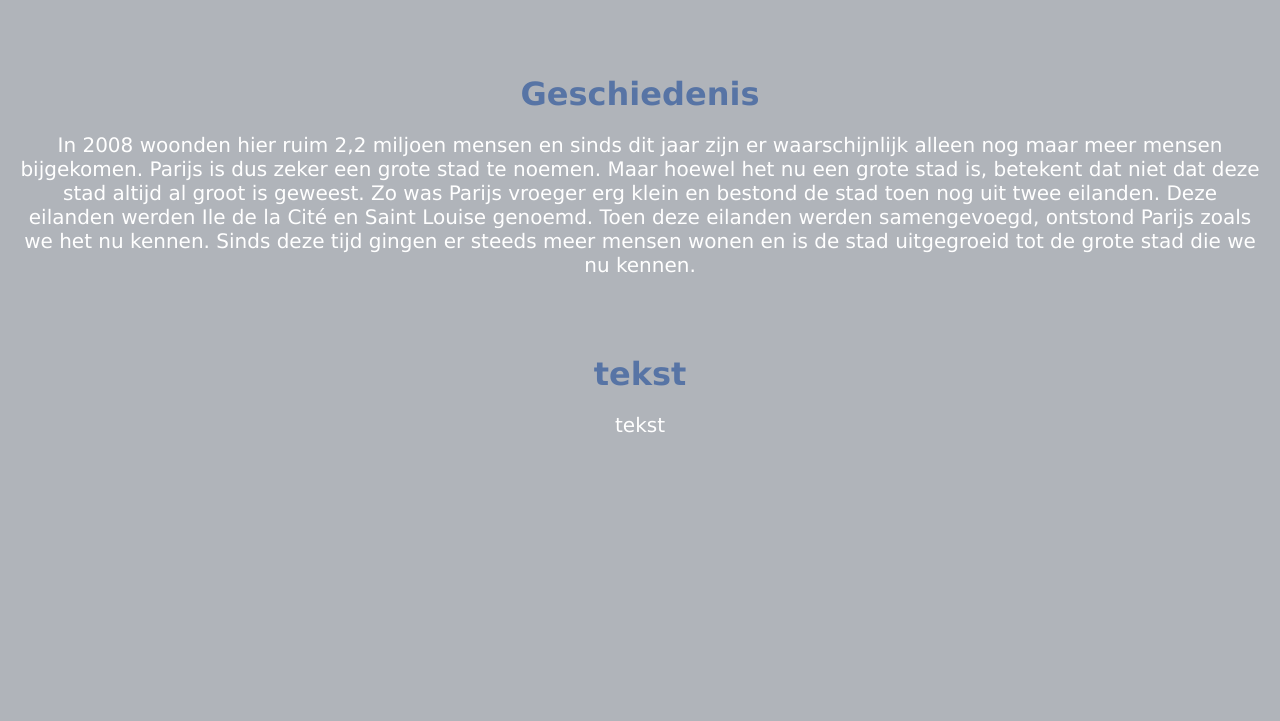
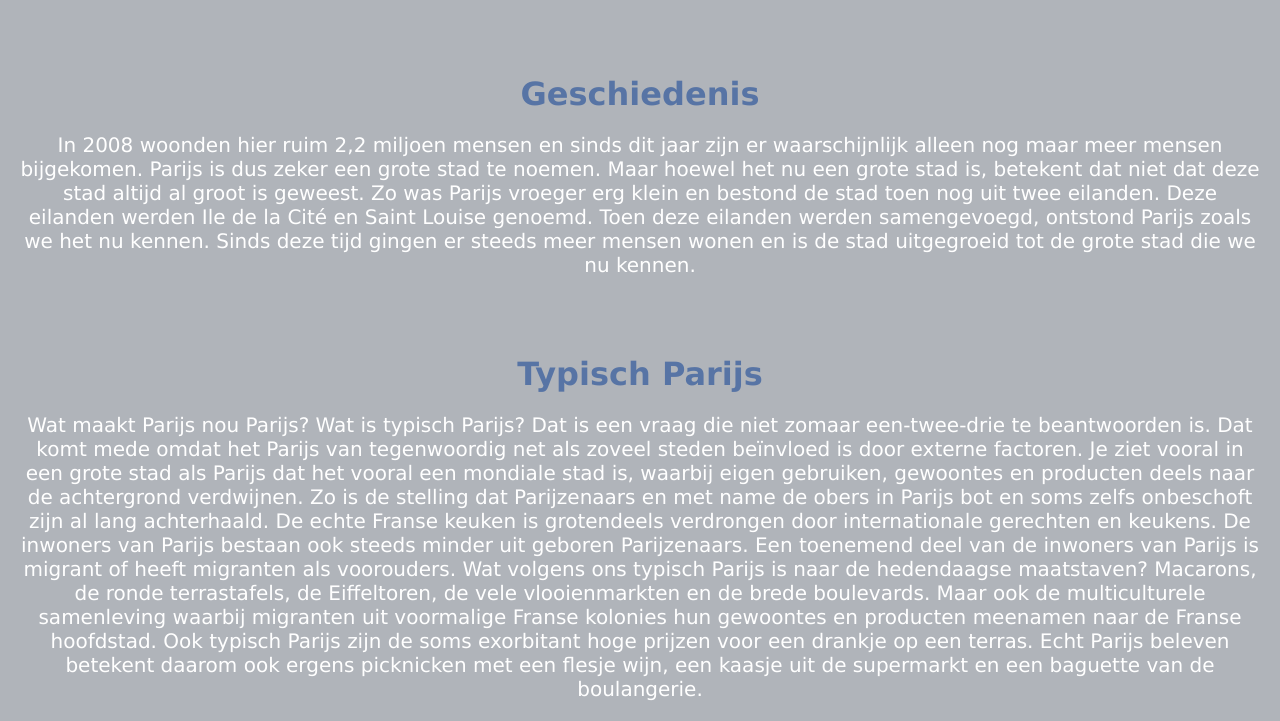
Before and after one commit to evydijkhuizen/pareis, a plain HTML site: page OverParijs.html in a window 1280 px wide. Shown: the part 776-1497 px from the top of the page. Before the commit the page ends 1233 px from the top, so only its background shows below. Drawn offline with Linux system fonts and the light colour scheme.

Commit message:
Update OverParijs.html

```diff
--- a/OverParijs.html
+++ b/OverParijs.html
@@ -122,10 +122,14 @@ De reputatie van Parijs als 'stad van de liefde' draagt hier een belangrijk stee
    <p>In 2008 woonden hier ruim 2,2 miljoen mensen en sinds dit jaar zijn er waarschijnlijk alleen nog maar meer mensen bijgekomen. Parijs is dus zeker een grote stad te noemen. Maar hoewel het nu een grote stad is, betekent dat niet dat deze stad altijd al groot is geweest. Zo was Parijs vroeger erg klein en bestond de stad toen nog uit twee eilanden. Deze eilanden werden Ile de la Cité en Saint Louise genoemd. Toen deze eilanden werden samengevoegd, ontstond Parijs zoals we het nu kennen. Sinds deze tijd gingen er steeds meer mensen wonen en is de stad uitgegroeid tot de grote stad die we nu kennen.</p><br></br>
 
 
-   <h1 class="w3-xxxlarge w3-text-red"><b>tekst</b></h1>
+   <h1 class="w3-xxxlarge w3-text-red"><b>Typisch Parijs</b></h1>
 
 
-   <p>tekst</p>
+   <p>Wat maakt Parijs nou Parijs? Wat is typisch Parijs? Dat is een vraag die niet zomaar een-twee-drie te beantwoorden is. Dat komt mede omdat het Parijs van tegenwoordig net als zoveel steden beïnvloed is door externe factoren. Je ziet vooral in een grote stad als Parijs dat het vooral een mondiale stad is, waarbij eigen gebruiken, gewoontes en producten deels naar de achtergrond verdwijnen. Zo is de stelling dat Parijzenaars en met name de obers in Parijs bot en soms zelfs onbeschoft zijn al lang achterhaald. De echte Franse keuken is grotendeels verdrongen door internationale gerechten en keukens. De inwoners van Parijs bestaan ook steeds minder uit geboren Parijzenaars. Een toenemend deel van de inwoners van Parijs is migrant of heeft migranten als voorouders.
+
+Wat volgens ons typisch Parijs is naar de hedendaagse maatstaven? Macarons, de ronde terrastafels, de Eiffeltoren, de vele vlooienmarkten en de brede boulevards. Maar ook de multiculturele samenleving waarbij migranten uit voormalige Franse kolonies hun gewoontes en producten meenamen naar de Franse hoofdstad. Ook typisch Parijs zijn de soms exorbitant hoge prijzen voor een drankje op een terras. Echt Parijs beleven betekent daarom ook ergens picknicken met een flesje wijn, een kaasje uit de supermarkt en een baguette van de boulangerie.
+
+</p>
 
 
  </div>
```
